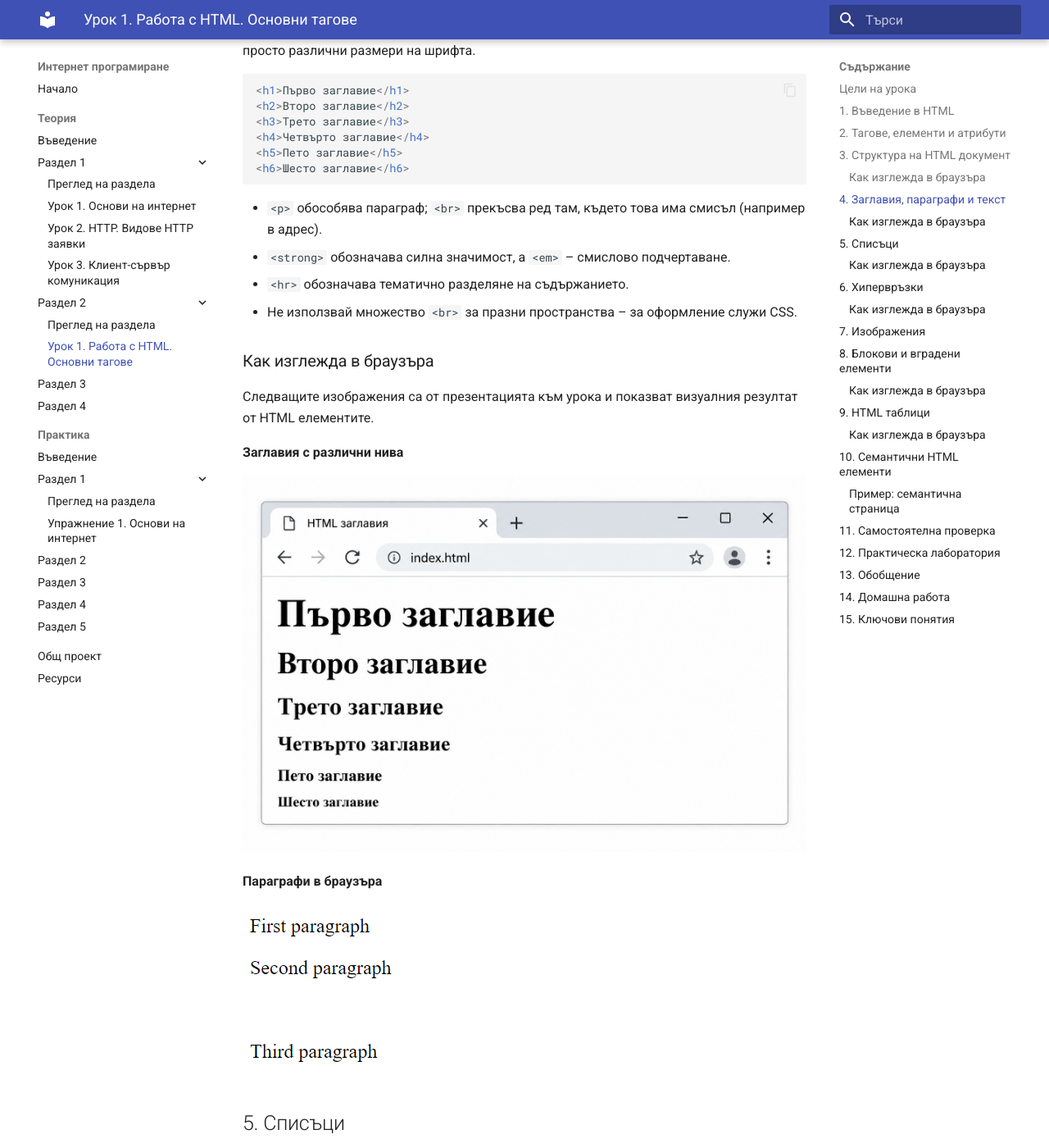
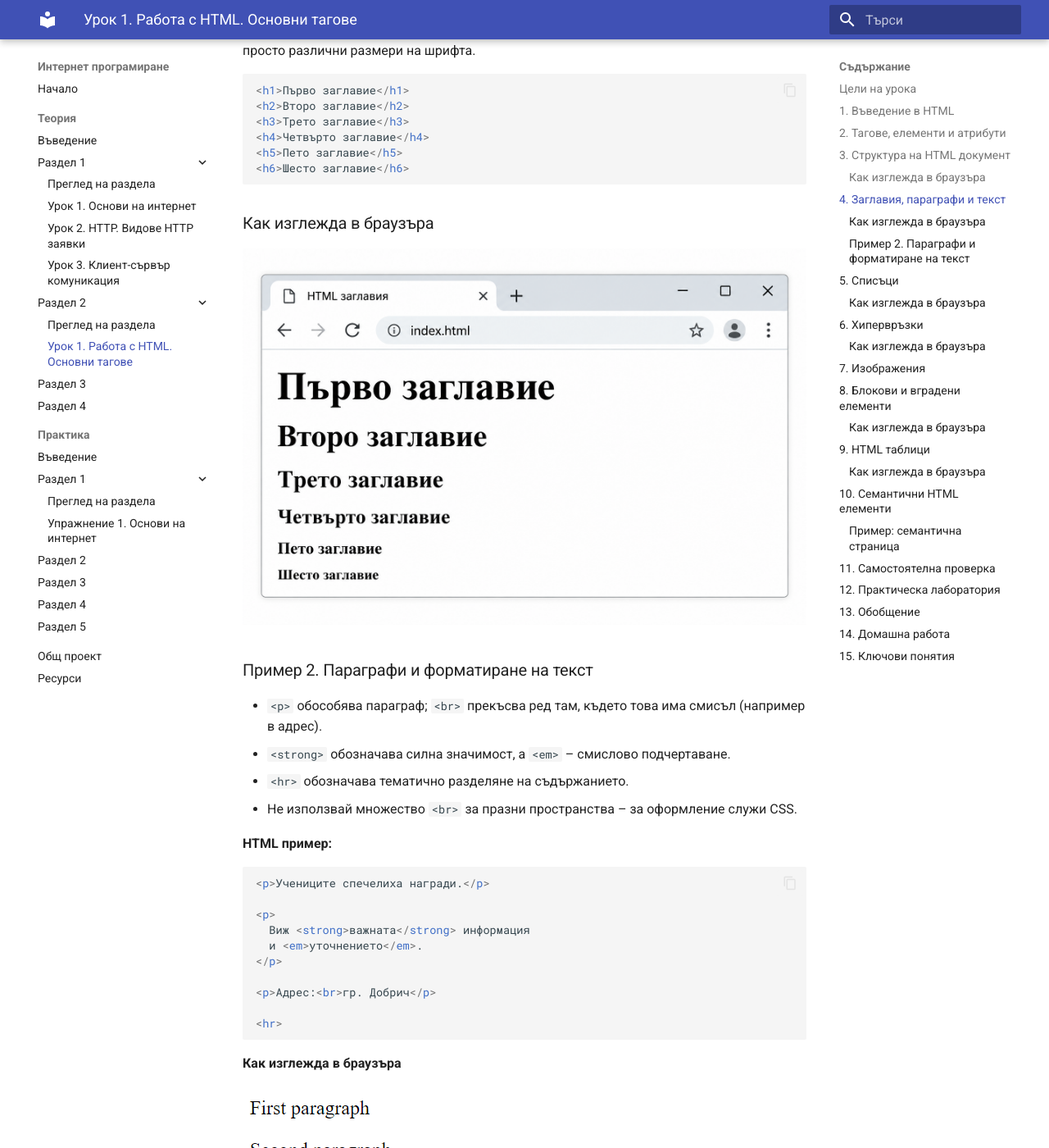
Before and after one commit to IlkoIliev/internet-programirane, an MkDocs documentation site: the page built from docs/teoria/razdel-2/urok-01-html-osnovni-tagove.md, in a window 1280 px wide and 1400 px high, scrolled down 3400 px. Shown: the whole window at 82% size. Built offline with MkDocs 1.6.1 and Material for MkDocs 9.7.7, drawn with Linux system fonts in a browser that asks for light colours.

Commit message:
Enhance HTML tutorial with new content and examples
Added sections on browser display and examples for paragraphs and text formatting.

````diff
--- a/docs/teoria/razdel-2/urok-01-html-osnovni-tagove.md
+++ b/docs/teoria/razdel-2/urok-01-html-osnovni-tagove.md
@@ -108,23 +108,35 @@ HTML предлага шест нива на заглавия: от `<h1>` до
 <h6>Шесто заглавие</h6>
 ```
 
+### Как изглежда в браузъра
+
+![Заглавия с различни нива](../../images/html-urok-01/zaglavija.png)
+
+### Пример 2. Параграфи и форматиране на текст
+
 - `<p>` обособява параграф; `<br>` прекъсва ред там, където това има смисъл (например в адрес).
 - `<strong>` обозначава силна значимост, а `<em>` – смислово подчертаване.
 - `<hr>` обозначава тематично разделяне на съдържанието.
 - Не използвай множество `<br>` за празни пространства – за оформление служи CSS.
 
-### Как изглежда в браузъра
+**HTML пример:**
 
-Следващите изображения са от презентацията към урока и показват визуалния резултат от HTML елементите.
+```html
+<p>Учениците спечелиха награди.</p>
 
-**Заглавия с различни нива**
+<p>
+  Виж <strong>важната</strong> информация
+  и <em>уточнението</em>.
+</p>
 
-![Заглавия с различни нива](../../images/html-urok-01/zaglavija.png)
+<p>Адрес:<br>гр. Добрич</p>
 
-**Параграфи в браузъра**
+<hr>
+```
 
-![Параграфи в браузъра](../../images/html-urok-01/paragrafi.png)
+**Как изглежда в браузъра**
 
+![Параграфи и форматиране на текст](../../images/html-urok-01/paragrafi.png)
 
 ## 5. Списъци
 
````
